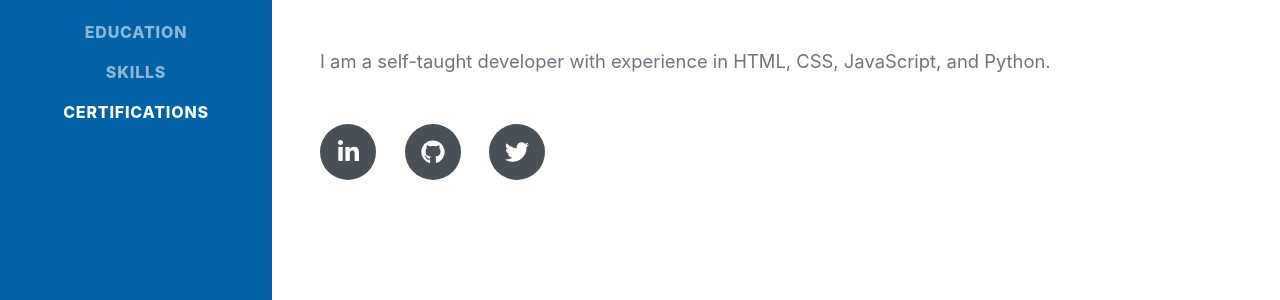
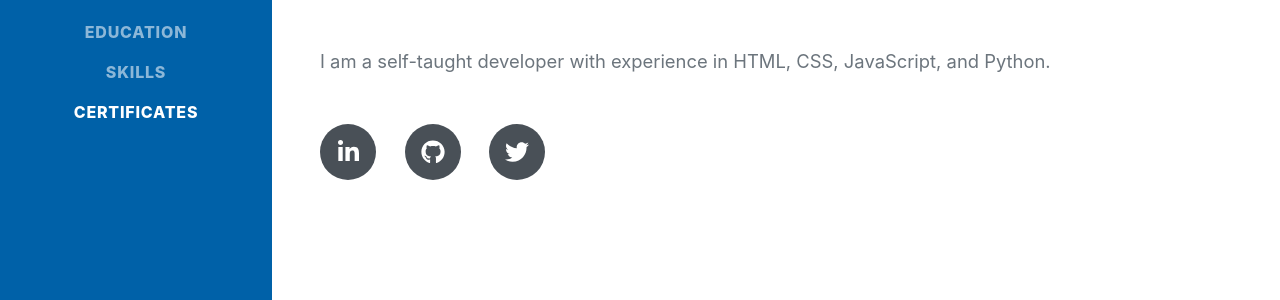
Before and after one commit to nakoyawilson/nakoya-wilson-resume, a Flask app: page / in a window 1280 px wide. Shown: the part 376-676 px from the top of the page. Run offline with Flask 2, Linux system fonts and the light colour scheme; some libraries are stand-ins or nearby versions; some web fonts are replaced.

Commit message:
Change Certifications to Certificates

```diff
--- a/templates/index.html
+++ b/templates/index.html
@@ -35,7 +35,7 @@
                 <li class="nav-item"><a class="nav-link js-scroll-trigger" href="#experience">Experience</a></li>
                 <li class="nav-item"><a class="nav-link js-scroll-trigger" href="#education">Education</a></li>
                 <li class="nav-item"><a class="nav-link js-scroll-trigger" href="#skills">Skills</a></li>
-                <li class="nav-item"><a class="nav-link js-scroll-trigger" href="#awards">Certifications</a></li>
+                <li class="nav-item"><a class="nav-link js-scroll-trigger" href="#awards">Certificates</a></li>
             </ul>
         </div>
     </nav>
@@ -178,7 +178,7 @@
         <!-- Awards-->
         <section class="resume-section" id="awards">
             <div class="resume-section-content">
-                <h2 class="mb-5">Certifications</h2>
+                <h2 class="mb-5">Certificates</h2>
                 <ul class="fa-ul mb-0">
                     <li>
                         <span class="fa-li"><i class="fas fa-certificate text-warning"></i></span>
```
